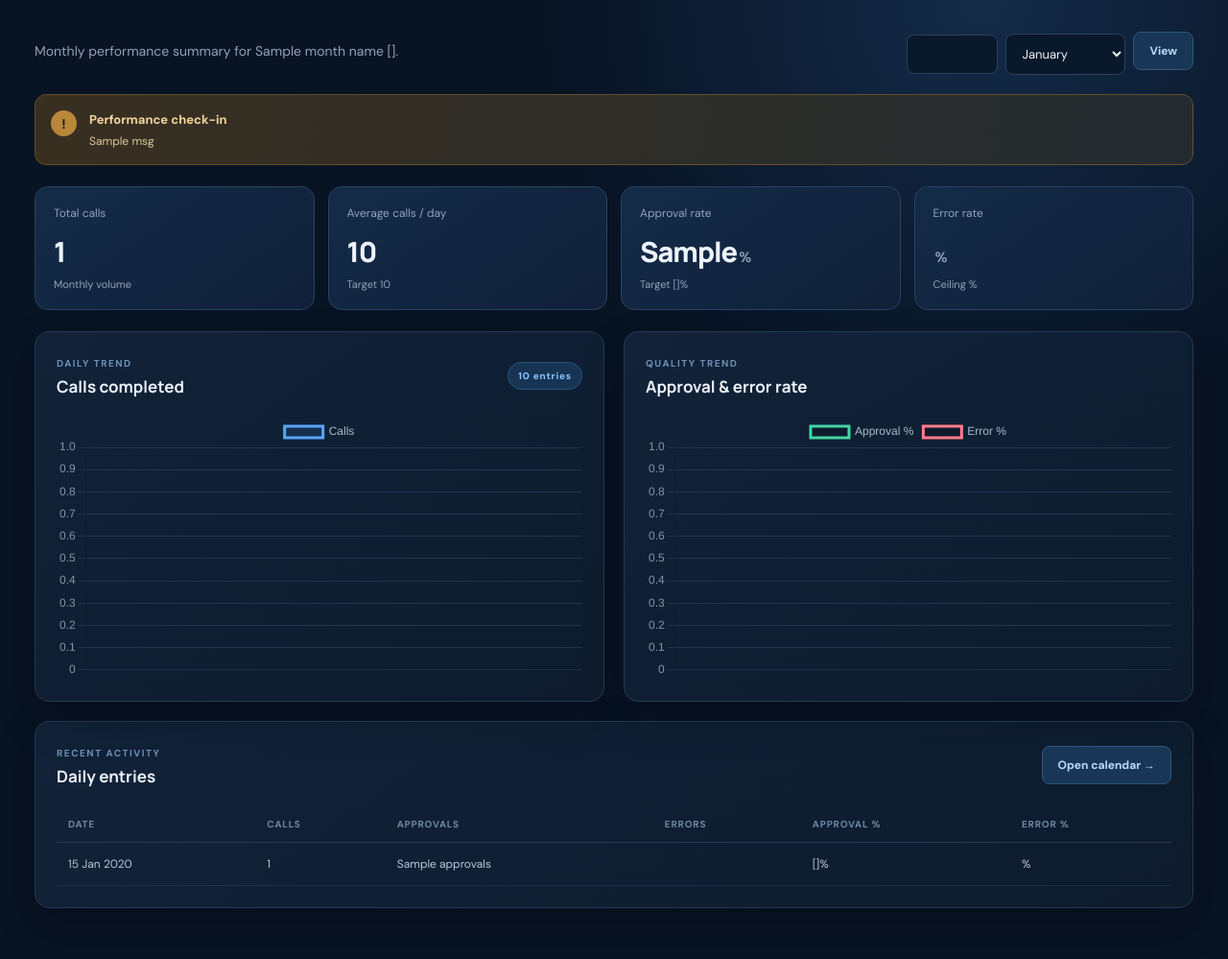
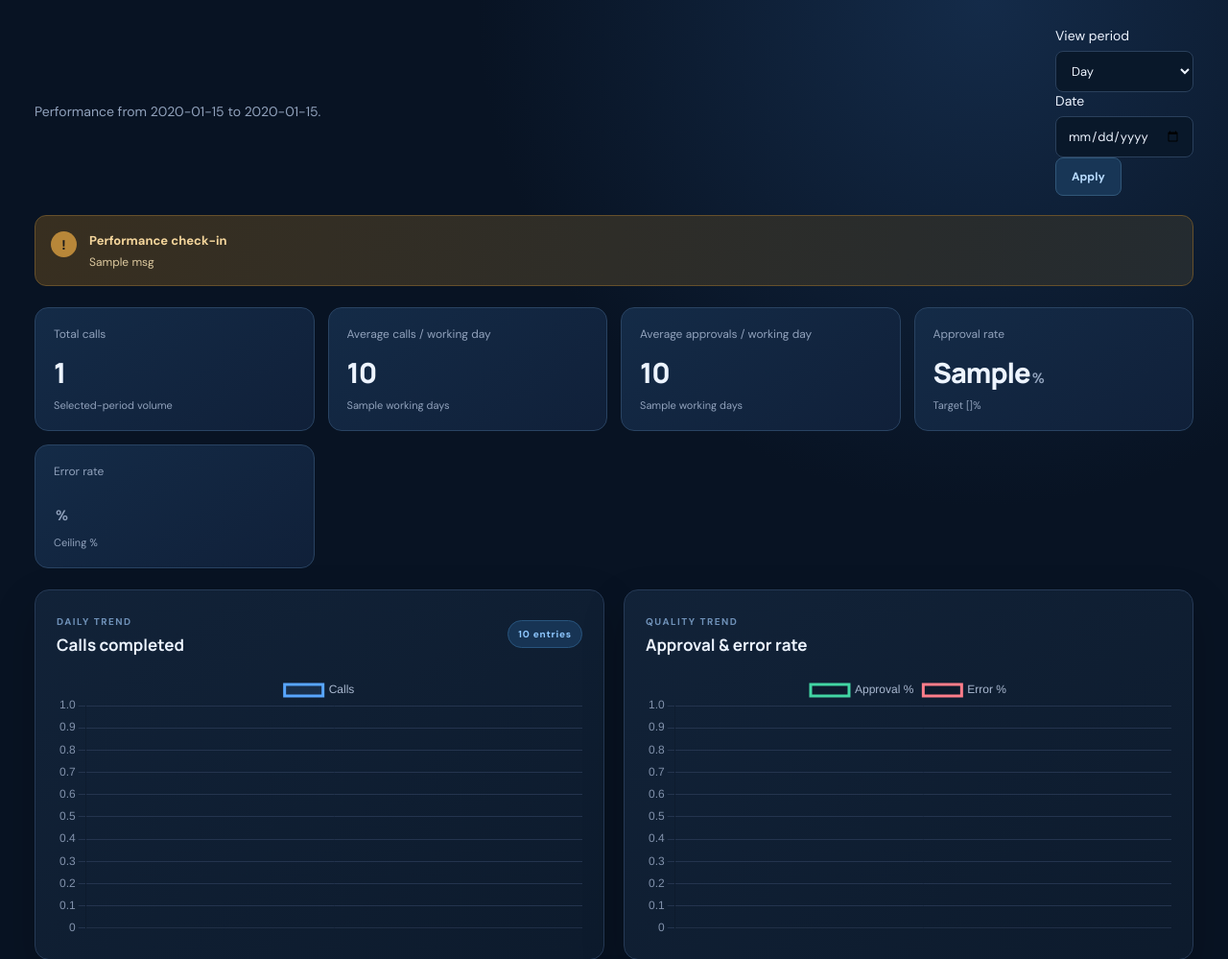
Before and after one commit to Srikanth-ops-code/agent-performance-tracking, a Flask app: template templates/agent_dashboard.html in a window 1280 px wide. Shown: the top 999 px of the page at 96% size. Run offline with Flask 3, Linux system fonts and the light colour scheme; the template is opened without the code that fills it: most values are stand-ins (such as "Sample title", 1, 10 or a date in 2020); some libraries are stand-ins or nearby versions.

Commit message:
Add date-range filters and period-based agent KPI cards

```diff
--- a/templates/agent_dashboard.html
+++ b/templates/agent_dashboard.html
@@ -3,17 +3,38 @@
 {% block heading %}My Performance Overview{% endblock %}
 {% block content %}
 <div class="intro-row">
-  <div>
-    <p class="muted">
-      Monthly performance summary for {{ month_name }} {{ y }}.
-    </p>
-  </div>
-
-  <form class="month-filter"><input type="number" name="y" value="{{ y }}" min="2000" max="2100"><select name="m">{% for n in range(1,13) %}<option value="{{ n }}" {{ 'selected' if n==m else '' }}>{{ month_name if n==m else ['','January','February','March','April','May','June','July','August','September','October','November','December'][n] }}</option>{% endfor %}</select><button class="button button-secondary">View</button></form></div>
+  <p class="muted">Performance from {{ start.strftime('%d %b %Y') }} to {{ end.strftime('%d %b %Y') }}.</p>
+  <form class="period-filter" method="get">
+    <label>View period<select name="period" id="periodSelect">
+      <option value="day" {{ 'selected' if period=='day' else '' }}>Day</option>
+      <option value="week" {{ 'selected' if period=='week' else '' }}>Week</option>
+      <option value="month" {{ 'selected' if period=='month' else '' }}>Month</option>
+      <option value="custom" {{ 'selected' if period=='custom' else '' }}>Custom range</option>
+    </select></label>
+    <label class="period-date">Date<input type="date" name="date" value="{{ start.isoformat() }}"></label>
+    <label class="period-month">Year<input type="number" name="y" value="{{ start.year }}" min="2000" max="2100"></label>
+    <label class="period-month">Month<select name="m">{% for n in range(1,13) %}<option value="{{ n }}" {{ 'selected' if n==m else '' }}>{{ ['', 'January','February','March','April','May','June','July','August','September','October','November','December'][n] }}</option>{% endfor %}</select></label>
+    <label class="period-custom">From<input type="date" name="start" value="{{ start.isoformat() }}"></label>
+    <label class="period-custom">To<input type="date" name="end" value="{{ end.isoformat() }}"></label>
+    <button class="button button-secondary">Apply</button>
+  </form>
+</div>
+<script>
+(function(){
+ const p=document.getElementById('periodSelect');
+ function sync(){
+  document.querySelectorAll('.period-date').forEach(x=>x.hidden=!['day','week'].includes(p.value));
+  document.querySelectorAll('.period-month').forEach(x=>x.hidden=p.value!=='month');
+  document.querySelectorAll('.period-custom').forEach(x=>x.hidden=p.value!=='custom');
+ }
+ p.addEventListener('change',sync); sync();
+})();
+</script>
 {% if k.reminder %}<div class="reminder"><div class="reminder-icon">!</div><div><strong>Performance check-in</strong>{% for msg in k.reminder %}<p>{{ msg }}</p>{% endfor %}</div></div>{% endif %}
 <div class="kpi-grid">
-  <div class="kpi-card"><span>Total calls</span><strong>{{ "{:,}".format(k.total_calls) }}</strong><small>Monthly volume</small></div>
-  <div class="kpi-card"><span>Average calls / day</span><strong>{{ k.avg_calls }}</strong><small>Target {{ k.target.avg_calls|int }}</small></div>
+  <div class="kpi-card"><span>Total calls</span><strong>{{ "{:,}".format(k.total_calls) }}</strong><small>Selected-period volume</small></div>
+  <div class="kpi-card"><span>Average calls / working day</span><strong>{{ k.avg_calls }}</strong><small>{{ k.working_days }} working days</small></div>
+  <div class="kpi-card"><span>Average approvals / working day</span><strong>{{ k.avg_approvals }}</strong><small>{{ k.working_days }} working days</small></div>
   <div class="kpi-card"><span>Approval rate</span><strong>{{ k.appr_pct }}<i>%</i></strong><small>Target {{ k.target.approval_pct }}%</small></div>
   <div class="kpi-card"><span>Error rate</span><strong>{{ k.err_pct }}<i>%</i></strong><small>Ceiling {{ k.target.error_pct }}%</small></div>
 </div>
```
